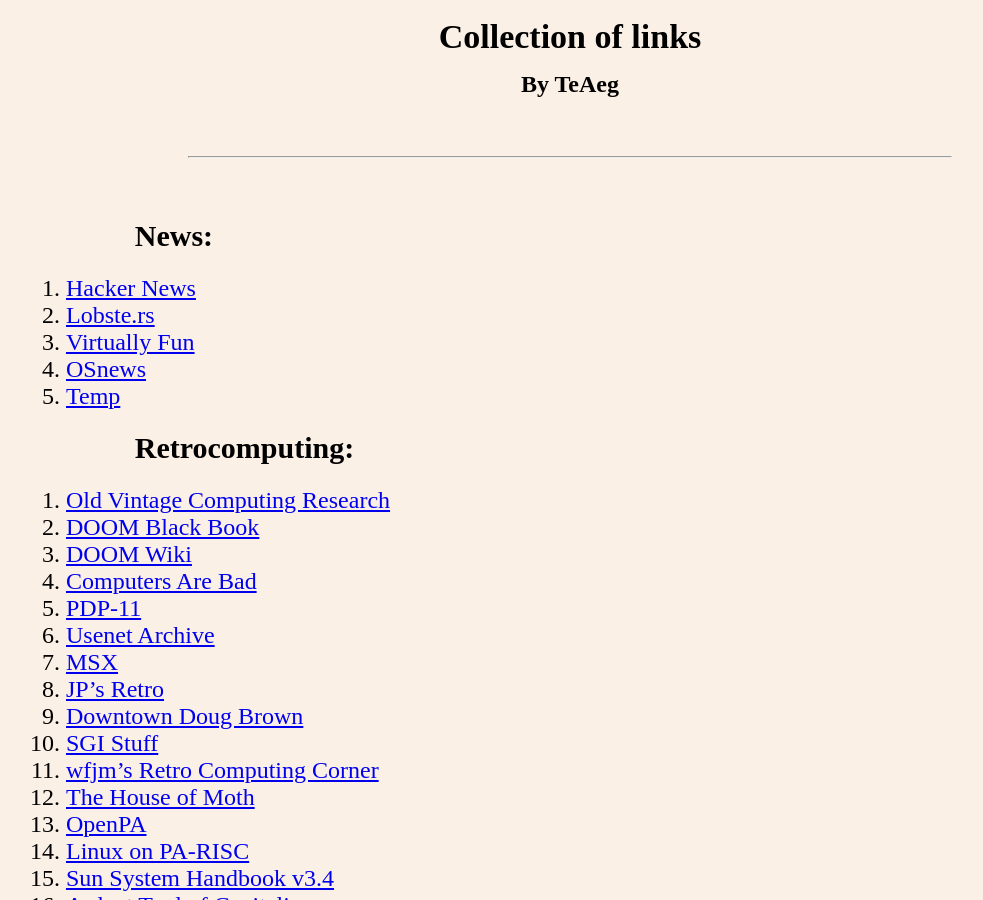
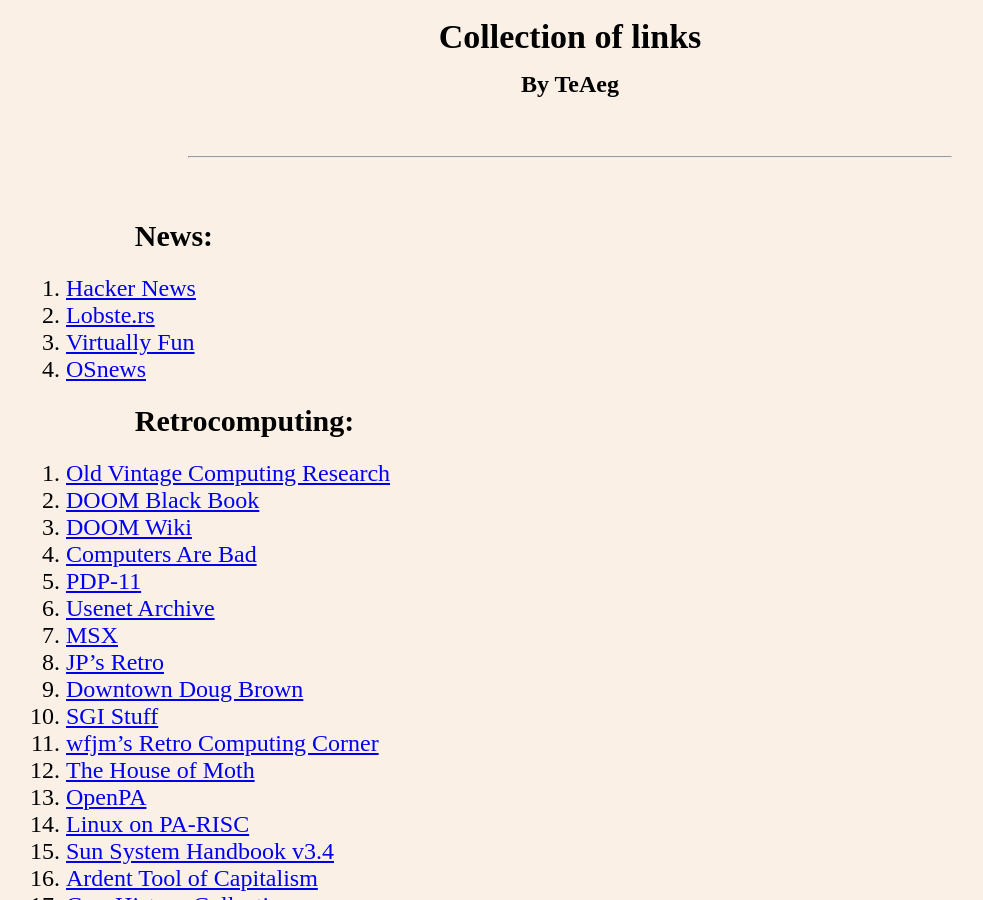
Before and after one commit to TeAeg/teaeg.github.io, a Jekyll site: the page built from index.md, in a window 1280 px wide and 900 px high. Shown: the whole window, without its empty margins (70-1053 px from the left). Built offline with Jekyll 4.4.1, drawn with Linux system fonts in a browser that asks for light colours; our own code applies the rules of GitHub Pages for plain Markdown files.

Commit message:
Removed temp link
Removed temp link

```diff
--- a/index.md
+++ b/index.md
@@ -3,7 +3,6 @@
 2. [Lobste.rs](https://lobste.rs)
 3. [Virtually Fun](https://virtuallyfun.com)
 4. [OSnews](https://www.osnews.com)
-5. [Temp](https://raw.githubusercontent.com/Booleans/statistical-rethinking/refs/heads/master/Statistical%20Rethinking%202nd%20Edition.pdf)
 
 ## Retrocomputing:
 1. [Old Vintage Computing Research](https://oldvcr.blogspot.com)
```
